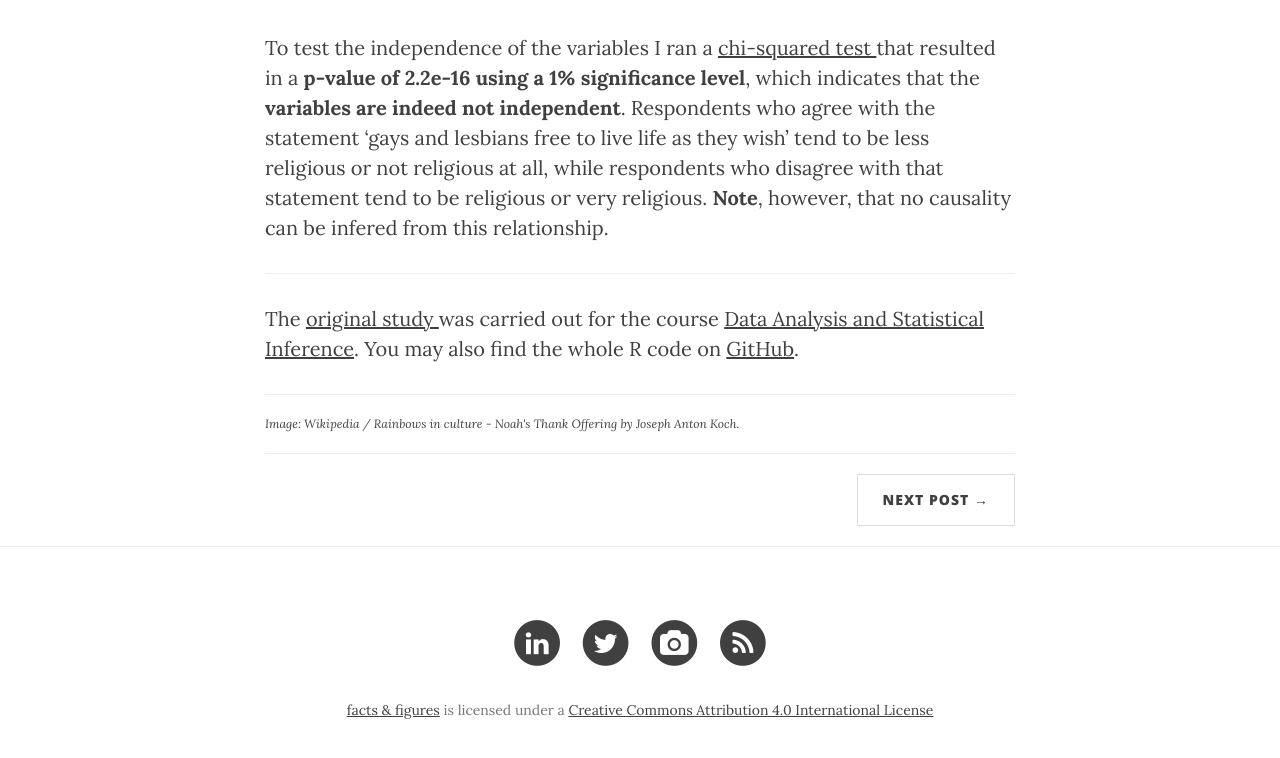
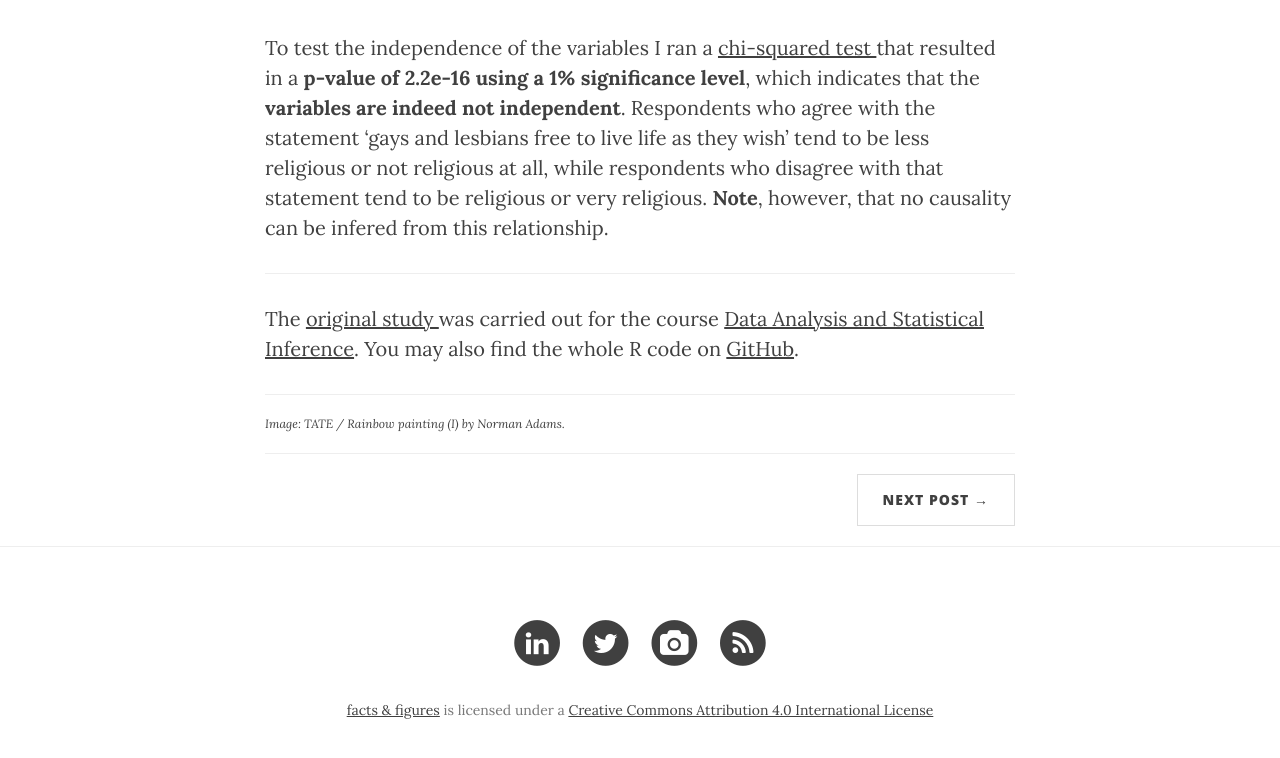
Before and after one commit to jcarlosmayo/jcarlosmayo.github.io, a Jekyll site: the page built from _posts/2014-11-06-religiosity-homosexual-intolerance.markdown, in a window 1280 px wide and 900 px high, scrolled down 2083 px, cut to the strip 114-872 px from the top of the window. Built offline with Jekyll 4.4.1, drawn with Linux system fonts in a browser that asks for light colours; nearby versions of some CDN libraries.

Commit message:
Update 2014-11-06-religiosity-homosexual-intolerance.markdown

```diff
--- a/_posts/2014-11-06-religiosity-homosexual-intolerance.markdown
+++ b/_posts/2014-11-06-religiosity-homosexual-intolerance.markdown
@@ -37,4 +37,4 @@ The <a target="_blank" href="http://rpubs.com/jcarlosmayo/dasi_project">original
 ---
 
 
-<div id="image-credit">Image: <a href="https://en.wikipedia.org/wiki/Rainbows_in_culture">Wikipedia / Rainbows in culture - Noah's Thank Offering by Joseph Anton Koch</a>.</div>
+<div id="image-credit">Image: <a href="http://www.tate.org.uk/art/artworks/adams-rainbow-painting-i-t01127">TATE / Rainbow painting (I) by Norman Adams</a>.</div>
```
